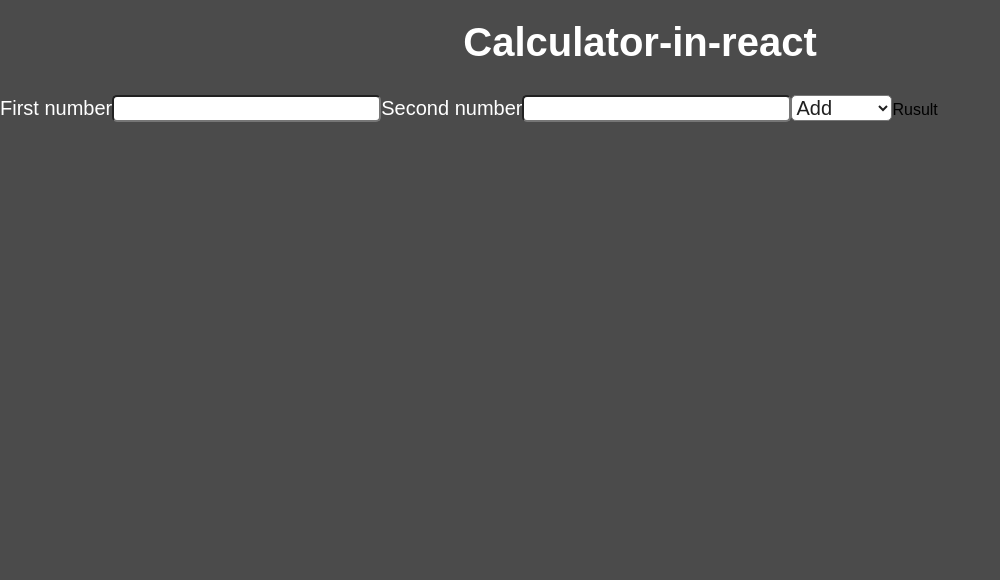
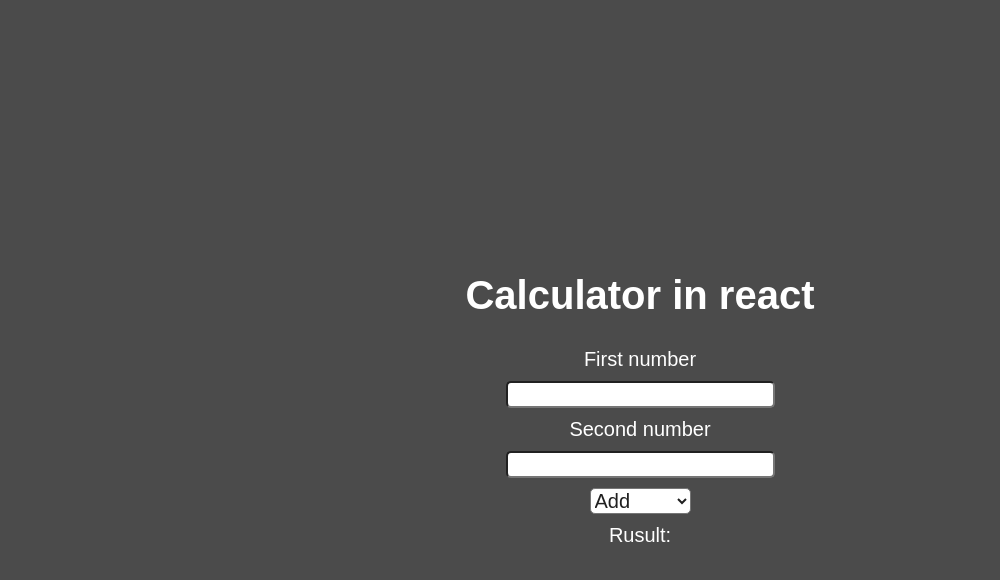
Before and after one commit to marivanenoronha/calculator-in-react, a React (Vite) app: page / in a window 1280 px wide. Shown: the top 580 px of the page, without its empty margins (0-1000 px from the left). Built offline with nearby package versions, Linux system fonts and the light colour scheme.

Commit message:
add app and change label

```diff
--- a/src/App.jsx
+++ b/src/App.jsx
@@ -5,8 +5,8 @@ import './App.css'
 function App() {
 
   return (
-   <div>
-    <h1>Calculator-in-react</h1>
+   <div className='app'>
+    <h1>Calculator in react</h1>
     <label>First number</label>
     <input type='number'/>
     <label>Second number</label>
@@ -19,7 +19,7 @@ function App() {
       <option>To divide</option>
     </select>
 
-    <labe>Rusult</labe>
+    <label>Rusult:</label>
    </div>
   )
 }
```
